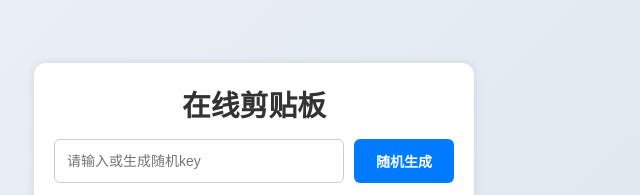
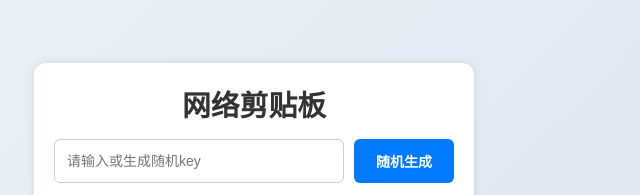
Before and after one commit to zzaiyan/netcut, a plain HTML site: page index.html in a window 1280 px wide. Shown: the part 140-335 px from the top of the page, 386-1026 px from the left. Drawn offline with Linux system fonts and the light colour scheme.

Commit message:
rename '在线剪贴板' to '网络剪贴板'

```diff
--- a/index.html
+++ b/index.html
@@ -2,7 +2,7 @@
 <html lang="zh-CN">
 <head>
   <meta charset="UTF-8" />
-  <title>在线剪贴板</title>
+  <title>网络剪贴板</title>
   <style>
     body {
       margin: 0; padding: 0; font-family: Arial, sans-serif;
@@ -73,7 +73,7 @@
 </head>
 <body>
   <div class="container">
-    <h2>在线剪贴板</h2>
+    <h2>网络剪贴板</h2>
     <div style="display:flex; gap:10px;">
       <input id="txtKey" placeholder="请输入或生成随机key" />
       <button id="btnRandomKey" onclick="generateRandomKey()">随机生成</button>
```
Also changed, not shown: 1 other file.
